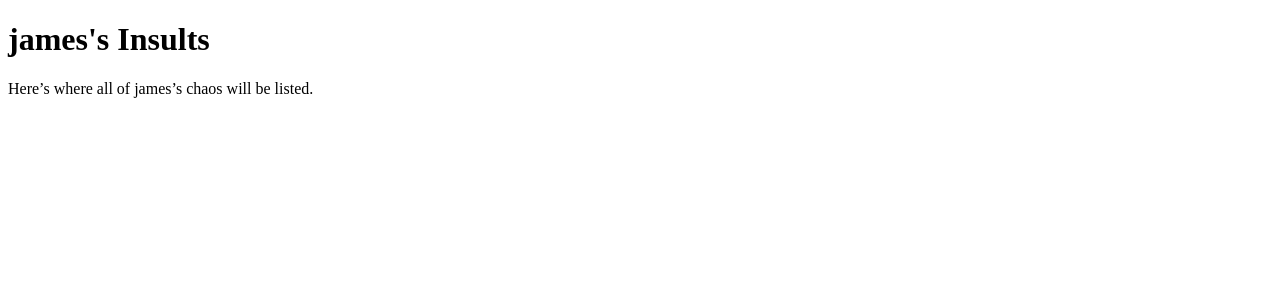
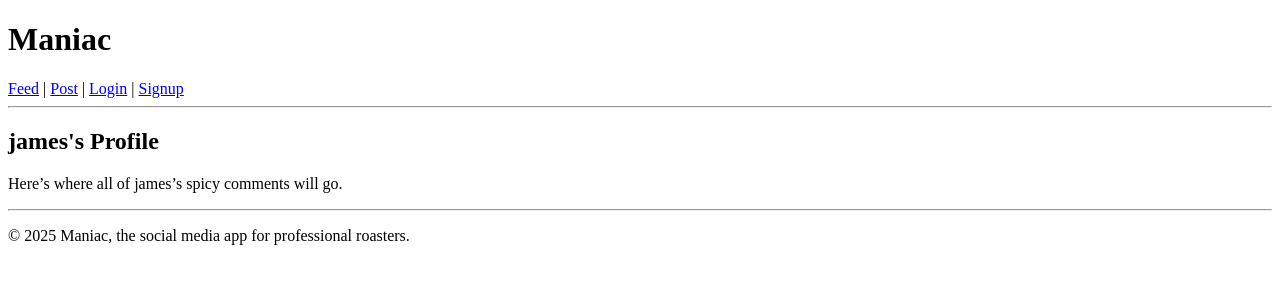
Before and after one commit to darkcom109/Maniac, a Django app: a page that uses maniac/core/templates/core/profile.html in a window 1280 px wide. Shown: the top 300 px of the page. Run offline with Django 5.2, Linux system fonts and the light colour scheme.

```diff
--- /dev/null
+++ b/maniac/core/templates/core/base.html
@@ -0,0 +1,33 @@
+{% load static %}
+<!DOCTYPE html>
+<html lang="en">
+<head>
+    <meta charset="UTF-8">
+    <title>Maniac</title>
+    <link href="https://fonts.googleapis.com/css2?family=Bangers&family=Roboto:wght@400;700&display=swap" rel="stylesheet">
+    <link rel="stylesheet" href="{% static 'core/style.css' %}">
+</head>
+<body>
+    <header>
+        <h1>Maniac</h1>
+        <nav>
+            <a href="/">Feed</a> |
+            <a href="/post/">Post</a> |
+            <a href="/login/">Login</a> |
+            <a href="/signup/">Signup</a>
+        </nav>
+        <hr>
+    </header>
+
+    <main>
+        {% block content %}
+        <!-- Child templates will inject their stuff here -->
+        {% endblock %}
+    </main>
+
+    <footer>
+        <hr>
+        <p>&copy; 2025 Maniac, the social media app for professional roasters.</p>
+    </footer>
+</body>
+</html>
--- a/maniac/core/templates/core/login.html
+++ b/maniac/core/templates/core/login.html
@@ -0,0 +1,5 @@
+{% extends "core/base.html" %}
+{% block content %}
+    <h2>Login</h2>
+    <p>Enter your cursed credentials here.</p>
+{% endblock %}
--- a/maniac/core/templates/core/post.html
+++ b/maniac/core/templates/core/post.html
@@ -0,0 +1,5 @@
+{% extends "core/base.html" %}
+{% block content %}
+    <h2>New Post</h2>
+    <p>This is where you’ll write your insults.</p>
+{% endblock %}
--- a/maniac/core/templates/core/profile.html
+++ b/maniac/core/templates/core/profile.html
@@ -1,10 +1,6 @@
-<!DOCTYPE html>
-<html>
-<head>
-    <title>{{ username }}'s Profile</title>
-</head>
-<body>
-    <h1>{{ username }}'s Insults</h1>
-    <p>Here’s where all of {{ username }}’s chaos will be listed.</p>
-</body>
-</html>
+{% extends "core/base.html" %}
+
+{% block content %}
+    <h2>{{ username }}'s Profile</h2>
+    <p>Here’s where all of {{ username }}’s spicy comments will go.</p>
+{% endblock %}
--- a/maniac/core/urls.py
+++ b/maniac/core/urls.py
@@ -3,6 +3,7 @@ from . import views
 
 urlpatterns = [
     path('', views.feed, name='feed'),
+    path('signup/', views.signup_view, name='signup'),
     path('profile/<str:username>', views.profile, name='profile'),
     path('login/', views.login_view, name='login'),
     path('signup/', views.signup_view, name='signup'),
--- a/maniac/core/views.py
+++ b/maniac/core/views.py
@@ -1,5 +1,6 @@
+from django.shortcuts import render, redirect
+from django.contrib.auth.forms import UserCreationForm
 from django.http import HttpResponse
-from django.shortcuts import render
 
 # Create your views here.
 
@@ -12,8 +13,19 @@ def profile(request, username):
 def login_view(request):
     return render(request, 'core/login.html')
 
-def signup_view(request):
-    return render(request, 'core/signup.html')
-
 def post_view(request):
     return render(request, 'core/post.html')
+
+def signup_view(request):
+    if request.method == 'POST':
+        form = UserCreationForm(request.POST)
+        if form.is_valid():
+            form.save()
+            print("USER ADDED TO DB")
+            return HttpResponse("Signup Successful!")
+        else:
+            print("USER WAS NOT ADDED TO DB")
+            return HttpResponse(f"Form errors: {form.errors}")
+    else:
+        form = UserCreationForm()
+    return render(request, 'core/signup.html', {'form' : form})
```
Also changed, not shown: maniac/core/templates/core/feed.html (+6 -10 lines), maniac/core/templates/core/signup.html (+9 -0 lines), maniac/core/static/core/style.css (added), maniac/db.sqlite3.
